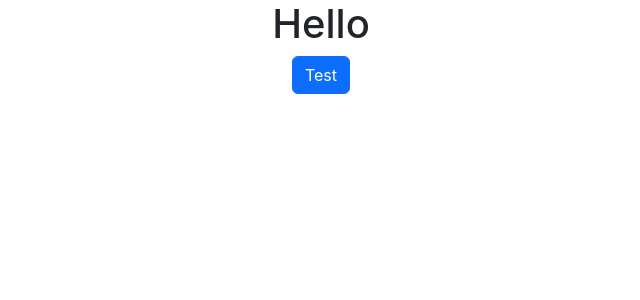
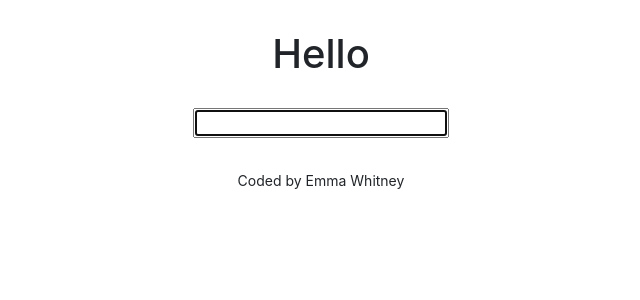
Before and after one commit to EmLu26/react-dictionary-app, a React (Create React App) app: page / in a window 1280 px wide. Shown: the top 300 px of the page, without its empty margins (319-959 px from the left). Built offline with nearby package versions, Linux system fonts and the light colour scheme.

Commit message:
Added search engine to project

```diff
--- a/src/App.css
+++ b/src/App.css
@@ -1,3 +1,8 @@
 .App {
   text-align: center;
 }
+
+.App-header,
+.App-footer {
+  margin: 30px 0;
+}
--- a/src/App.js
+++ b/src/App.js
@@ -1,12 +1,20 @@
 import "./App.css";
+import Dictionary from "./Dictionary";
 
 function App() {
   return (
     <div className="App">
-      <header className="App-header">
-        <h1>Hello</h1>
-      </header>
-      <button className="btn btn-primary">Test</button>
+      <div className="container">
+        <header className="App-header">
+          <h1>Hello</h1>
+        </header>
+        <main>
+          <Dictionary />
+        </main>
+        <footer className="App-footer">
+          <small>Coded by Emma Whitney</small>
+        </footer>
+      </div>
     </div>
   );
 }
--- /dev/null
+++ b/src/Dictionary.js
@@ -0,0 +1,23 @@
+import React, { useState } from "react";
+import "./Dictionary.css";
+
+export default function Dictionary() {
+  let [keyword, setKeyword] = useState("");
+
+  function search(event) {
+    event.preventDefault();
+    alert(`Searching for "${keyword}" definition`);
+  }
+
+  function handleKeywordChange(event) {
+    setKeyword(event.target.value);
+  }
+
+  return (
+    <div className="Dictionary">
+      <form onSubmit={search}>
+        <input type="search" autoFocus={true} onChange={handleKeywordChange} />
+      </form>
+    </div>
+  );
+}
```
Also changed, not shown: src/Dictionary.css (added).
